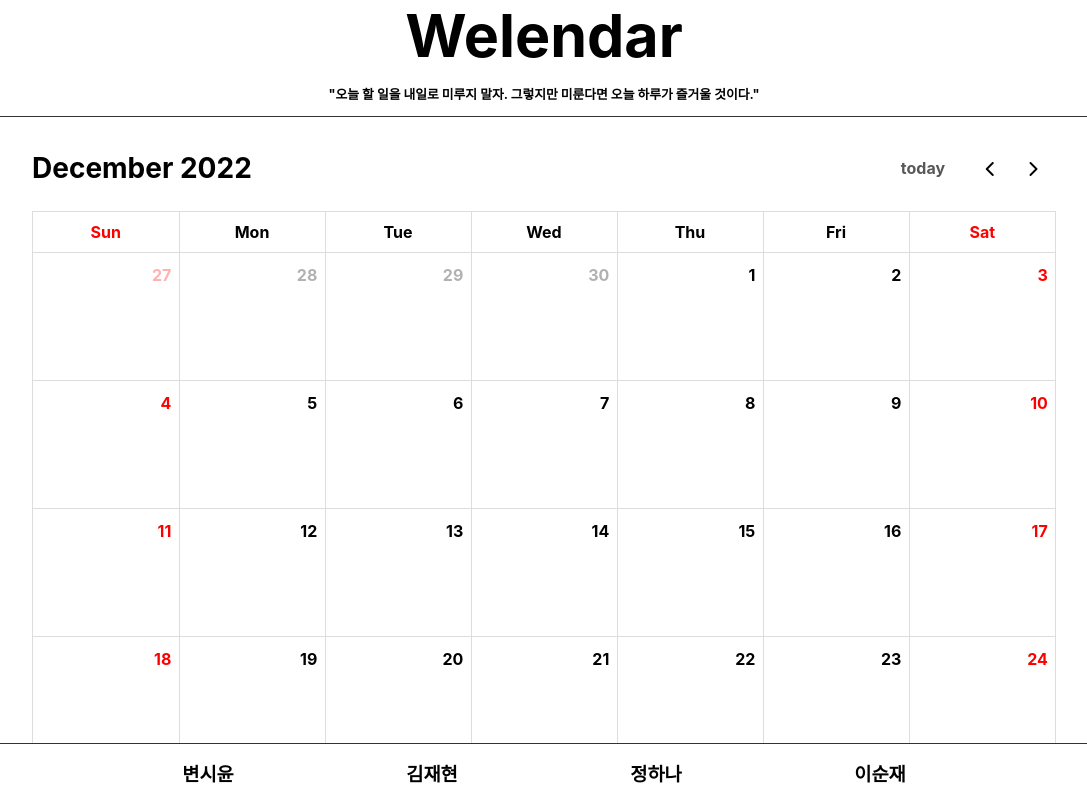
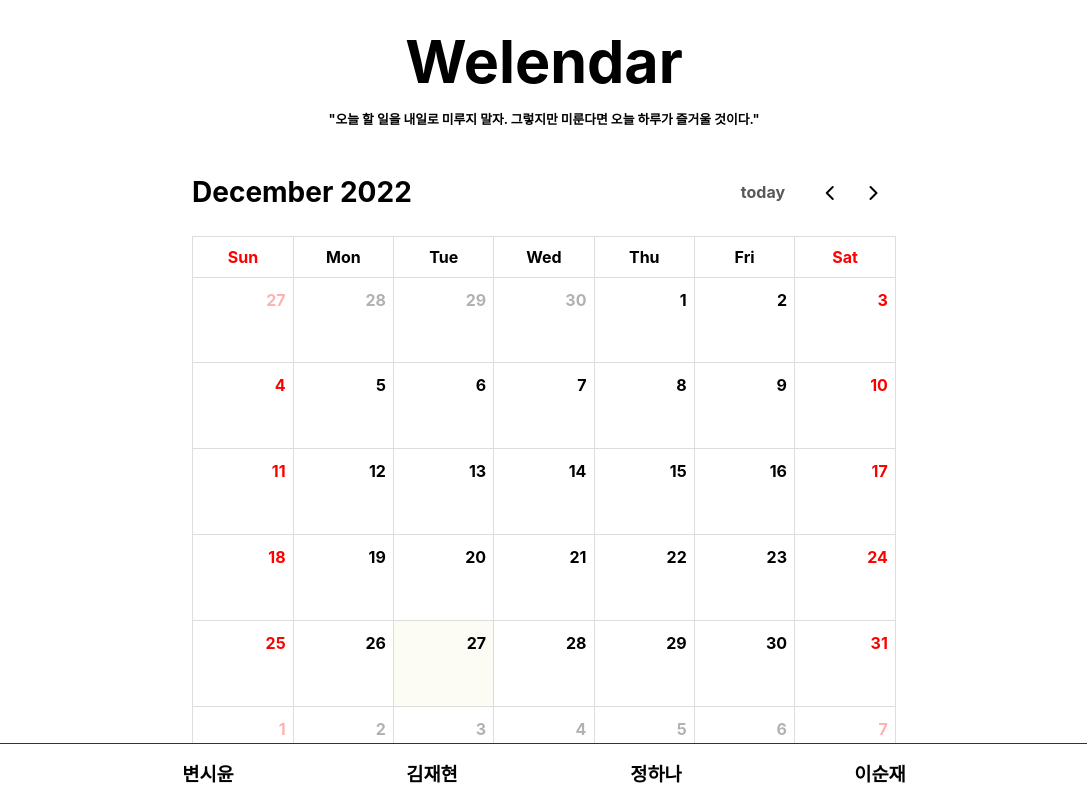
Before and after one commit to leesoonjae/calendar-pj, a React (Create React App) app: page / in a window 1280 px wide. Shown: the top 798 px of the page, without its empty margins (96-1183 px from the left). Built offline with nearby package versions, Linux system fonts and the light colour scheme; no server answers.

Commit message:
캘린더 투두리스트 이벤트 스타일 수정

```diff
--- a/src/components/Calendar/Calendar.jsx
+++ b/src/components/Calendar/Calendar.jsx
@@ -56,6 +56,8 @@ export const Calendar = () => {
 
   const renderEventContent = (eventInfo) => {
     const tempPosts = eventInfo.event._context.options.events;
+    const title = eventInfo.event.title;
+    const commentTitle = eventInfo.event.title;
     const commentCount = eventInfo.event._def.extendedProps.comments.length;
 
     return (
@@ -64,10 +66,13 @@ export const Calendar = () => {
           handleDetail(eventInfo.event.id, tempPosts);
         }}
       >
-        <Title>
-          {eventInfo.event.title}
-          {""}
-        </Title>
+        <>
+          {commentCount > 0 ? (
+            <CommentTitle>{commentTitle}</CommentTitle>
+          ) : (
+            <Title>{title}</Title>
+          )}
+        </>
         <Comment>
           {commentCount > 0 ? <FaRegComment size="11" /> : null}
           &nbsp;
@@ -115,20 +120,24 @@ export default Calendar;
 
 // 스타일
 const CalendarContainer = styled.div`
-  margin: 0 auto;
-  width: 80%;
-  height: 100%;
+  margin: 2rem auto;
+  margin-bottom: 10rem;
+  width: 55%;
   align-items: center;
-  padding: 2rem;
 `;
 
 const Title = styled.span`
   display: block;
+  width: 100%;
+  overflow: hidden;
+  text-overflow: ellipsis;
+`;
+
+const CommentTitle = styled.span`
+  display: block;
   width: 78%;
   overflow: hidden;
   text-overflow: ellipsis;
-  font-style: normal;
-  font-weight: bold;
 `;
 
 const Comment = styled.span`
--- a/src/components/Comments/CommentsList.jsx
+++ b/src/components/Comments/CommentsList.jsx
@@ -4,16 +4,13 @@ import { CommentsItem } from "./CommentsItem";
 import { __getComment } from "../../redux/modules/commentSlice";
 
 const CommentsList = ({ selectedId }) => {
-  const { comments, isLoading, error } = useSelector((state) => state.comment);
+  const { comments, error } = useSelector((state) => state.comment);
   const dispatch = useDispatch();
 
   useEffect(() => {
     dispatch(__getComment(selectedId));
   }, []);
 
-  if (isLoading) {
-    return <>Loading...</>;
-  }
   if (error) {
     return <>{error.message}</>;
   }
--- a/src/components/Header/Header.jsx
+++ b/src/components/Header/Header.jsx
@@ -17,9 +17,8 @@ export default Header;
 
 const HeaderStyled = styled.div`
   width: 100%;
-  height: 18%;
+  margin-top: 2%;
   background-color: white;
-  border-bottom: 1px solid #333;
   z-index: 5;
   display: flex;
   flex-direction: column;
```
